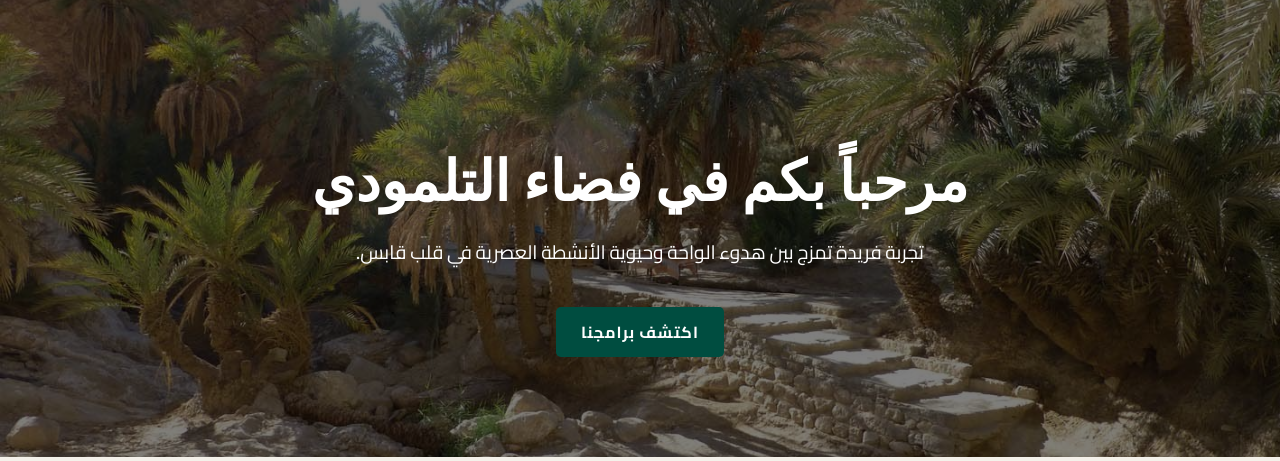
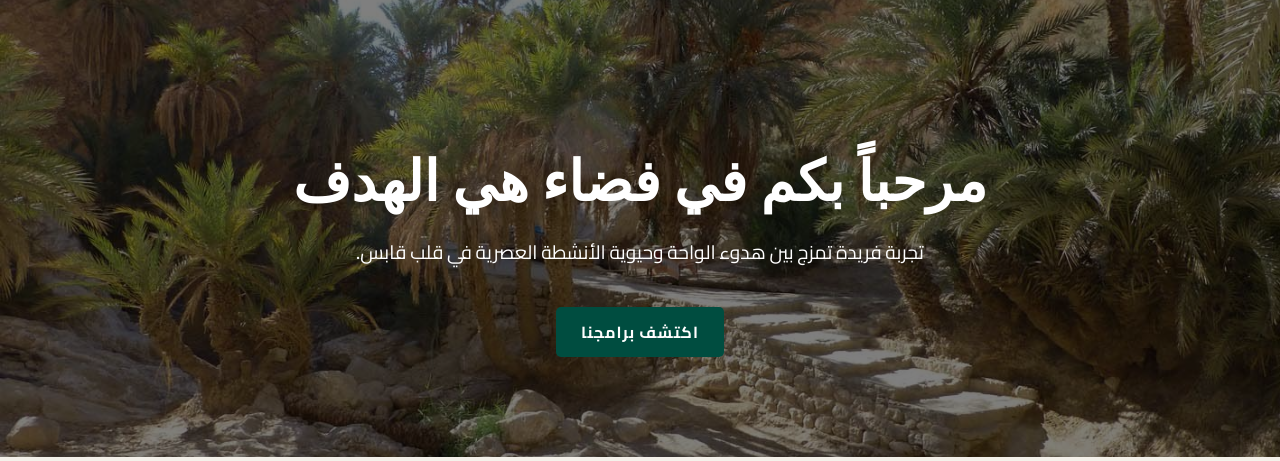
Before and after one commit to KabawElyes/sheisthegoal-app, a Flask app: page / in a window 1280 px wide. Shown: the part 56-517 px from the top of the page. Run offline with Flask 3, Linux system fonts and the light colour scheme.

Commit message:
Update welcome heading on homepage

```diff
--- a/templates/index.html
+++ b/templates/index.html
@@ -1,7 +1,7 @@
 <!DOCTYPE html>
 <html lang="ar" dir="rtl"> <head>
     <meta charset="UTF-8">
-    <title>Espace Telmoudi - بوابتك إلى واحة قابس</title>
+    <title>SheIsTheGoal - بوابتك إلى واحة قابس</title>
     <link rel="stylesheet" href="{{ url_for('static', filename='css/theme.css') }}">
     <style>
         /* Styles specific to the homepage */
@@ -43,7 +43,7 @@
     {% include 'navbar.html' %}
 
     <header class="hero">
-        <h1>مرحباً بكم في فضاء التلمودي</h1>
+        <h1>مرحباً بكم في فضاء هي الهدف</h1>
         <p>تجربة فريدة تمزج بين هدوء الواحة وحيوية الأنشطة العصرية في قلب قابس.</p>
         <a class="btn" href="#">اكتشف برامجنا</a>
     </header>
```
